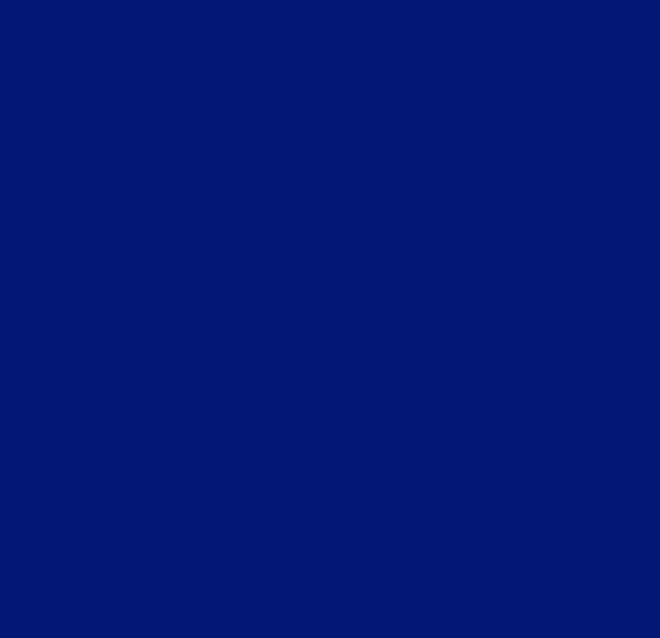
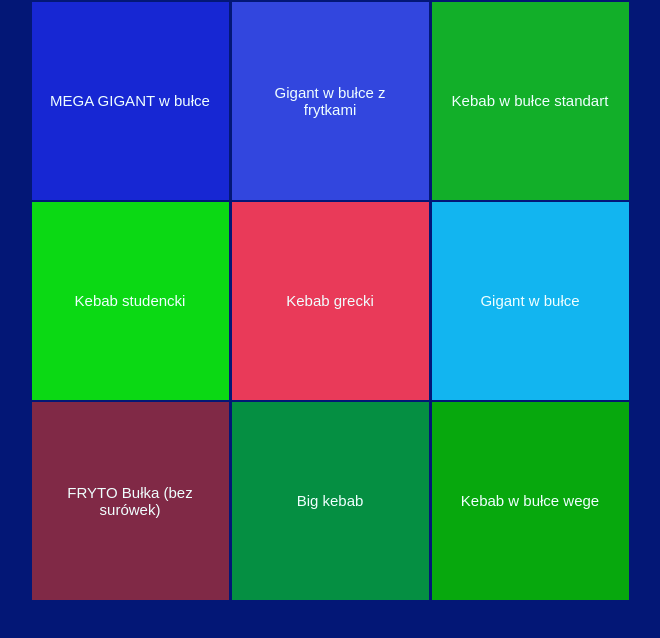
Before and after one commit to Romanovw/employee-training, a React (Create React App) app: page /bread in a window 1280 px wide. Before the commit this address had no page. Shown: the top 638 px of the page, without its empty margins (310-970 px from the left). Built offline with nearby package versions, Linux system fonts and the light colour scheme.

Commit message:
Second menu

```diff
--- a/src/App.js
+++ b/src/App.js
@@ -2,6 +2,11 @@ import "./styles/main.css";
 import { BrowserRouter as Router, Routes, Route } from "react-router-dom";
 import Home from "./components/Home/Home";
 import Tortillas from "./components/Tortillas/Tortillas";
+import Lavash from "./components/Lavash/Lavash";
+import Bread from "./components/Bread/Bread";
+import Burgers from "./components/Burgers/Burgers";
+import Fries from "./components/Fries/Fries";
+import FriesExtras from "./components/FriesExtras/FriesExtras";
 
 function App() {
   return (
@@ -10,6 +15,11 @@ function App() {
         <Routes>
         <Route path="/employee-training" element={<Home/>}/>
         <Route path="/tortillas" element={<Tortillas/>}/>
+        <Route path="/lavash" element={<Lavash/>}/>
+        <Route path="/bread" element={<Bread/>}/>
+        <Route path="/burgers" element={<Burgers/>}/>
+        <Route path="/fries" element={<Fries/>}/>
+        <Route path="/friesExtras" element={<FriesExtras/>}/>
         </Routes>
       </Router>
     </div>
--- /dev/null
+++ b/src/components/Bread/Bread.js
@@ -0,0 +1,20 @@
+import "./bread.css"
+function Bread() {
+    return (
+      <div className="Bread">
+        <div className="links-container-b">
+        <a href="#" className="button1b">MEGA GIGANT w bułce</a>
+        <a href="#" className="button2b">Gigant w bułce z frytkami</a>
+        <a href="#" className="button3b">Kebab w bułce standart</a>
+        <a href="#" className="button4b">Kebab studencki</a>
+        <a href="#" className="button5b">Kebab grecki</a>
+        <a href="#" className="button6b">Gigant w bułce</a>
+        <a href="#" className="button7b">FRYTO Bułka (bez surówek)</a>
+        <a href="#" className="button8b">Big kebab</a>
+        <a href="#" className="button9b">Kebab w bułce wege</a>
+        </div>
+      </div>
+    );
+  }
+
+  export default Bread;
--- /dev/null
+++ b/src/components/Bread/bread.css
@@ -0,0 +1,59 @@
+.links-container-b {
+    max-width: 600px;
+    height: 100%;
+    display: grid;
+    grid-template-columns: repeat(3, 1fr);
+    grid-template-rows: repeat(4, 1fr);
+    overflow: hidden;
+}
+
+.links-container-b a {
+    display: flex;
+    height: 99%;
+    margin: 1.5px;
+    justify-content: center;
+    align-items: center;
+    text-align: center;
+    text-decoration: none;
+    font-size: 1.5em;
+    color: azure;
+    font-weight: 500;
+    padding-right: 1em;
+    padding-left: 1em;
+}
+
+.button1b {
+    background-color: #1727d3;
+}
+
+.button2b {
+    background-color: #3246de;
+}
+
+.button3b {
+    background-color: #12AF29;
+}
+
+.button4b {
+    background-color: #0BD914;
+}
+
+.button5b {
+    background-color: #E93A59;
+}
+
+.button6b {
+    background-color: #12B5F0;
+}
+
+.button7b {
+    background-color: #802946;
+}
+
+.button8b {
+    background-color: #058F42;
+}
+
+.button9b {
+    background-color: #07A80D;
+}
--- /dev/null
+++ b/src/components/Burgers/Burgers.js
@@ -0,0 +1,15 @@
+import "./burgers.css"
+function Burgers() {
+    return (
+      <div className="Burgers">
+        <div className="links-container-brg">
+        <a href="#" className="button1brg">Burger Jagnięcy</a>
+        <a href="#" className="button2brg">Burger Wołowy</a>
+        <a href="#" className="button3brg">DODATKI DO BURGERÓW</a>
+        <a href="#" className="button4brg">OPAKOWANIE BURGER</a>
+        </div>
+      </div>
+    );
+  }
+
+  export default Burgers;
--- /dev/null
+++ b/src/components/Burgers/burgers.css
@@ -0,0 +1,39 @@
+.links-container-brg {
+    max-width: 600px;
+    height: 100%;
+    display: grid;
+    grid-template-columns: repeat(3, 1fr);
+    grid-template-rows: repeat(4, 1fr);
+    overflow: hidden;
+}
+
+.links-container-brg a {
+    display: flex;
+    height: 99%;
+    margin: 1.5px;
+    justify-content: center;
+    align-items: center;
+    text-align: center;
+    text-decoration: none;
+    font-size: 1.5em;
+    color: azure;
+    font-weight: 500;
+    padding-right: 1em;
+    padding-left: 1em;
+}
+
+.button1brg {
+    background-color: #0EB913;
+}
+
+.button2brg {
+    background-color: #F39C89;
+}
+
+.button3brg {
+    background-color: #7F613F;
+}
+
+.button4brg {
+    background-color: #DC494F;
+}
--- /dev/null
+++ b/src/components/Fries/Fries.js
@@ -0,0 +1,19 @@
+import "./fries.css"
+function Fries() {
+    return (
+      <div className="Fries">
+        <div className="links-container-f">
+        <a href="#" className="button1f">Frytki małe</a>
+        <a href="#" className="button1f">Frytki duże</a>
+        <a href="#" className="button1f">SERWETS duży kurczak</a>
+        <a href="#" className="button1f">SERWETS duży mieszany</a>
+        <a href="#" className="button1f">SERWETS duży wołowy</a>
+        <a href="#" className="button1f">SERWETS średni kurczak</a>
+        <a href="#" className="button1f">SERWETS średni mieszany</a>
+        <a href="#" className="button1f">SERWETS średni wołowy</a>
+        </div>
+      </div>
+    );
+  }
+
+  export default Fries;
--- /dev/null
+++ b/src/components/Fries/fries.css
@@ -0,0 +1,27 @@
+.links-container-f {
+    max-width: 600px;
+    height: 100%;
+    display: grid;
+    grid-template-columns: repeat(3, 1fr);
+    grid-template-rows: repeat(4, 1fr);
+    overflow: hidden;
+}
+
+.links-container-f a {
+    display: flex;
+    height: 99%;
+    margin: 1.5px;
+    justify-content: center;
+    align-items: center;
+    text-align: center;
+    text-decoration: none;
+    font-size: 1.5em;
+    color: azure;
+    font-weight: 500;
+    padding-right: 1em;
+    padding-left: 1em;
+}
+
+.button1f {
+    background-color: #3c53d8;
+}
--- /dev/null
+++ b/src/components/FriesExtras/FriesExtras.js
@@ -0,0 +1,15 @@
+import "./friesExtras.css"
+function FriesExtras() {
+    return (
+      <div className="FriesExtras">
+        <div className="links-container-fex">
+        <a href="#" className="button1fex">Frytki z posypką GIGANT</a>
+        <a href="#" className="button2fex">Frytki z posypką małe</a>
+        <a href="#" className="button3fex">Frytki z posypką duże</a>
+        <a href="#" className="button4fex">OPAKOWANIE STYROPIAN</a>
+        </div>
+      </div>
+    );
+  }
+
+  export default FriesExtras;
--- /dev/null
+++ b/src/components/FriesExtras/friesExtras.css
@@ -0,0 +1,39 @@
+.links-container-fex {
+    max-width: 600px;
+    height: 100%;
+    display: grid;
+    grid-template-columns: repeat(3, 1fr);
+    grid-template-rows: repeat(4, 1fr);
+    overflow: hidden;
+}
+
+.links-container-fex a {
+    display: flex;
+    height: 99%;
+    margin: 1.5px;
+    justify-content: center;
+    align-items: center;
+    text-align: center;
+    text-decoration: none;
+    font-size: 1.5em;
+    color: azure;
+    font-weight: 500;
+    padding-right: 1em;
+    padding-left: 1em;
+}
+
+.button1fex {
+    background-color: #F7A98C;
+}
+
+.button2fex {
+    background-color: #855C7C;
+}
+
+.button3fex {
+    background-color: #11B523;
+}
+
+.button4fex {
+    background-color: #DB4954;
+}
--- a/src/components/Home/Home.js
+++ b/src/components/Home/Home.js
@@ -4,12 +4,12 @@ import { NavLink } from "react-router-dom";
 function Home() {
   return (
       <div className="links-container">
-        <a href="#" className="button1">KEBAB NA CIENKIM CIEŚCIE</a>
+        <NavLink to="/lavash" className="button1">KEBAB NA CIENKIM CIEŚCIE</NavLink>
         <NavLink to="/tortillas" className="button2">TORTILLA</NavLink>
-        <a href="#" className="button3">KEBAB W BULCE</a>
-        <a href="#" className="button4">Burgery</a>
-        <a href="#" className="button5">FRYTKI/SERVETS</a>
-        <a href="#" className="button6">FRYTKI Z POSYPKĄ</a>
+        <NavLink to="/bread" className="button3">KEBAB W BULCE</NavLink>
+        <NavLink to="/burgers" className="button4">Burgery</NavLink>
+        <NavLink to="/fries" className="button5">FRYTKI/SERVETS</NavLink>
+        <NavLink to="/friesExtras" className="button6">FRYTKI Z POSYPKĄ</NavLink>
         <a href="#" className="button7">ZESTAW OBIADOWY</a>
         <a href="#" className="button8">KEBAB BOX</a>
         <a href="#" className="button9">SAŁATKI</a>
--- /dev/null
+++ b/src/components/Lavash/Lavash.js
@@ -0,0 +1,18 @@
+import "./lavash.css"
+function Lavash() {
+    return (
+      <div className="Lavash">
+        <div className="links-container-l">
+        <a href="#" className="button1l">MEGA GIGANT w cieście</a>
+        <a href="#" className="button2l">Gigant w cieście z frytkami</a>
+        <a href="#" className="button3l">Kebab w cieście</a>
+        <a href="#" className="button4l">Kebab studencki</a>
+        <a href="#" className="button5l">Kebab grecki</a>
+        <a href="#" className="button6l">Gigant w cieście</a>
+        <a href="#" className="button7l">Kebab wege/tuńczyk/łosos</a>
+        </div>
+      </div>
+    );
+  }
+
+  export default Lavash;
--- /dev/null
+++ b/src/components/Lavash/lavash.css
@@ -0,0 +1,51 @@
+.links-container-l {
+    max-width: 600px;
+    height: 100%;
+    display: grid;
+    grid-template-columns: repeat(3, 1fr);
+    grid-template-rows: repeat(4, 1fr);
+    overflow: hidden;
+}
+
+.links-container-l a {
+    display: flex;
+    height: 99%;
+    margin: 1.5px;
+    justify-content: center;
+    align-items: center;
+    text-align: center;
+    text-decoration: none;
+    font-size: 1.5em;
+    color: azure;
+    font-weight: 500;
+    padding-right: 1em;
+    padding-left: 1em;
+}
+
+.button1l {
+    background-color: #164F24;
+}
+
+.button2l {
+    background-color: #EFA755;
+}
+
+.button3l {
+    background-color: #21B02E;
+}
+
+.button4l {
+    background-color: #09D914;
+}
+
+.button5l {
+    background-color: #DF3A51;
+}
+
+.button6l {
+    background-color: #18B3F5;
+}
+
+.button7l {
+    background-color: #13B93B;
+}
```
